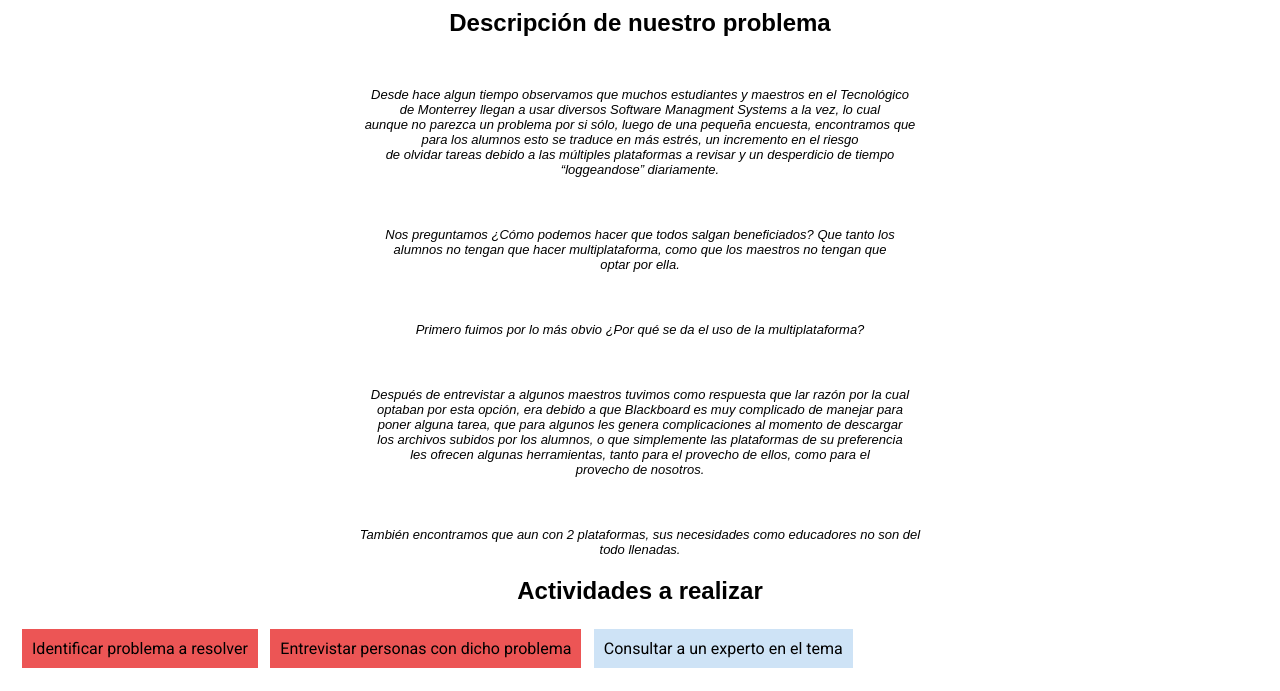
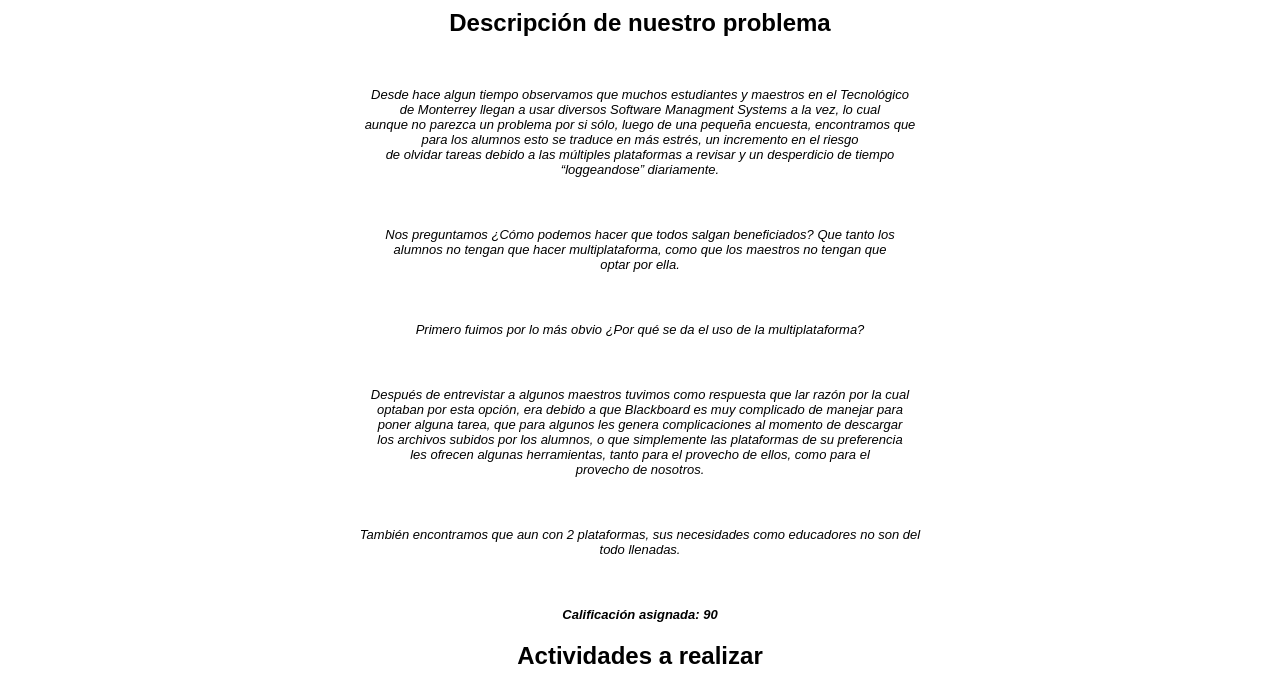
Before and after one commit to Brian-RG/TheRealGiovas.github.io, a plain HTML site: page Planeacion.html in a window 1280 px wide. Shown: the part 79-770 px from the top of the page. Drawn offline with Linux system fonts and the light colour scheme; a web font is replaced by a local one.

Commit message:
Update Planeacion.html

```diff
--- a/Planeacion.html
+++ b/Planeacion.html
@@ -18,6 +18,7 @@
  <p>
 También encontramos que aun con 2 plataformas, sus necesidades como educadores no son del <br>todo llenadas.
 </p>
+    <p><strong>Calificación asignada: 90</strong></p>
   </i>
   </section>
 
@@ -57,5 +58,6 @@ También encontramos que aun con 2 plataformas, sus necesidades como educadores
 </section>
 
 </ol>
+
 </body>
 </html>
```
